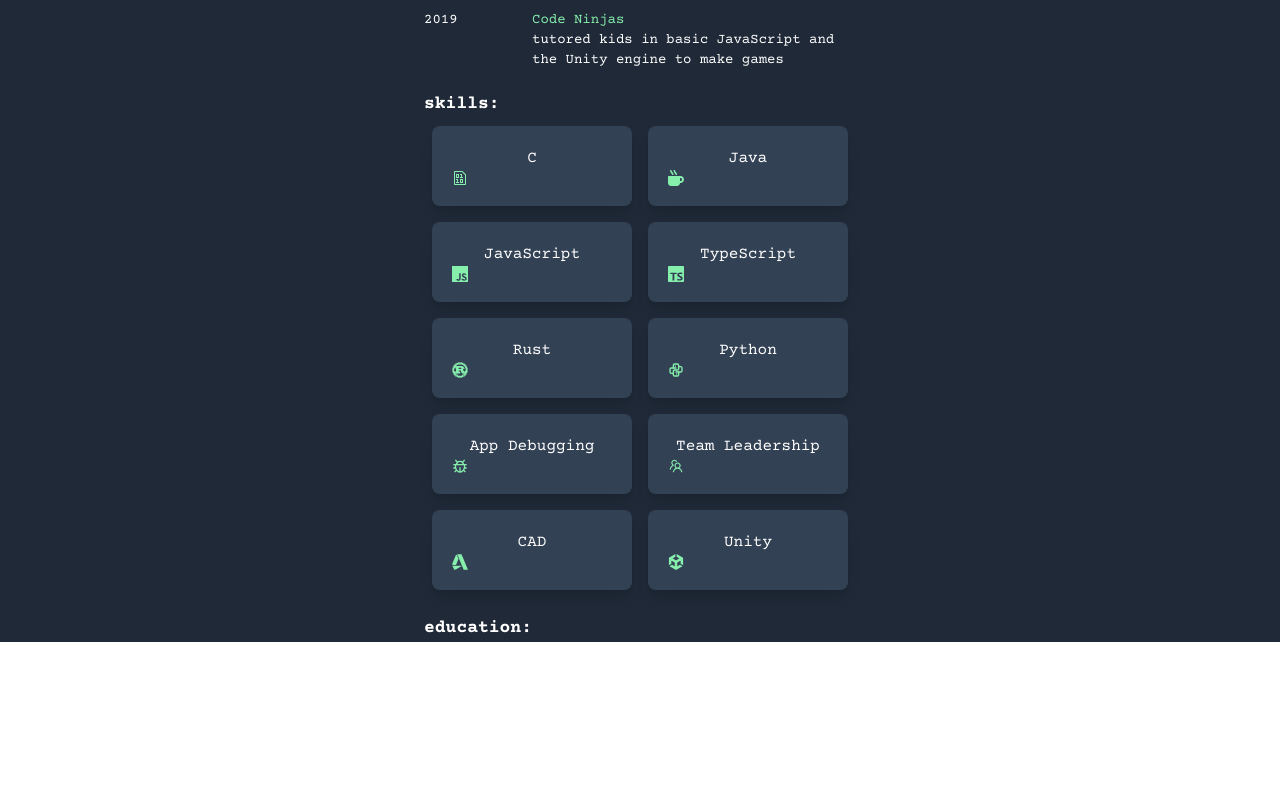
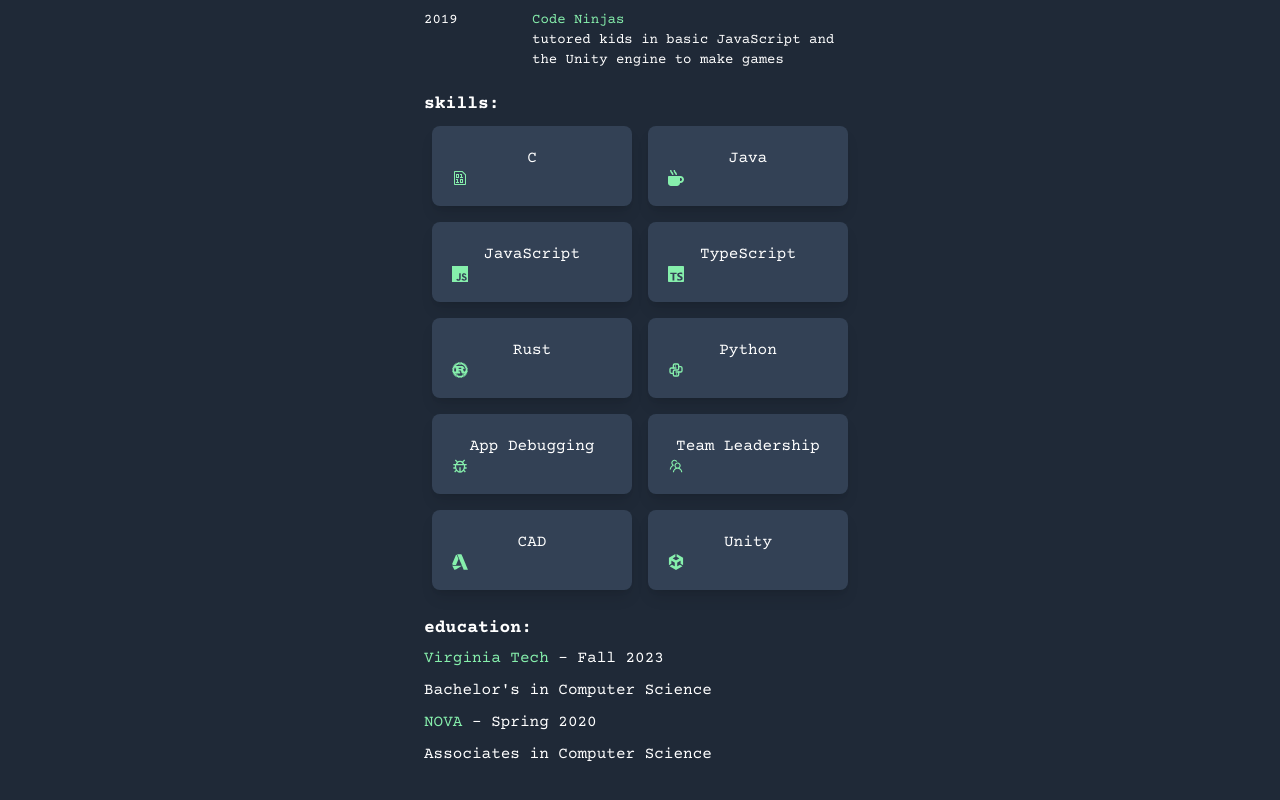
Before and after one commit to Skumbl/NextJS-React-Portfolio, a Next.js app: page /resume in a window 1280 px wide. Shown: the part 514-1314 px from the top of the page. Before the commit the page ends 1156 px from the top, so only its background shows below. Built offline with nearby package versions, Linux system fonts and the light colour scheme.

Commit message:
edu update

```diff
--- a/pages/resume.js
+++ b/pages/resume.js
@@ -139,12 +139,20 @@
 
                 </section>
 
-                <section className="bg-white dark:bg-gray-800 font-courierBold">
+                <section className="bg-white dark:bg-gray-800 font-courier">
                     <div className=' text-md max-w-md m-auto px-2 text-black dark:text-white'>
-                        <h3 className='text-lg'>education:</h3>
+                        <h3 className='text-lg font-courierBold'>education:</h3>
+                        <div className='py-1'><span className='text-green-900 dark:text-green-300'>Virginia Tech</span> - Fall 2023</div>
+                        <div className='py-1' >Bachelor's in Computer Science</div>
+                        <div className='py-1'><span className='text-green-900 dark:text-green-300'>NOVA</span> - Spring 2020</div>
+                        <div className='py-1'>Associates in Computer Science</div>
                     </div>
+                </section>
 
 
+                <section>
+                    <div className='py-10 bg-white dark:bg-gray-800'>
+                    </div>
                 </section>
 
                 {/* this is my personal bio for my resume
--- a/tailwind.config.js
+++ b/tailwind.config.js
@@ -12,6 +12,22 @@
                 courierBold: "Courier-Bold",
             }
         },
+        screens: {
+            'sm': '640px',
+            // => @media (min-width: 640px) { ... }
+
+            'md': '768px',
+            // => @media (min-width: 768px) { ... }
+
+            'lg': '1024px',
+            // => @media (min-width: 1024px) { ... }
+
+            'xl': '1280px',
+            // => @media (min-width: 1280px) { ... }
+
+            '2xl': '10000px',
+            // => @media (min-width: 10000px) { ... }
+        }
     },
     plugins: [],
 }
```
Lines whose indentation alone changed are shown as unchanged.
